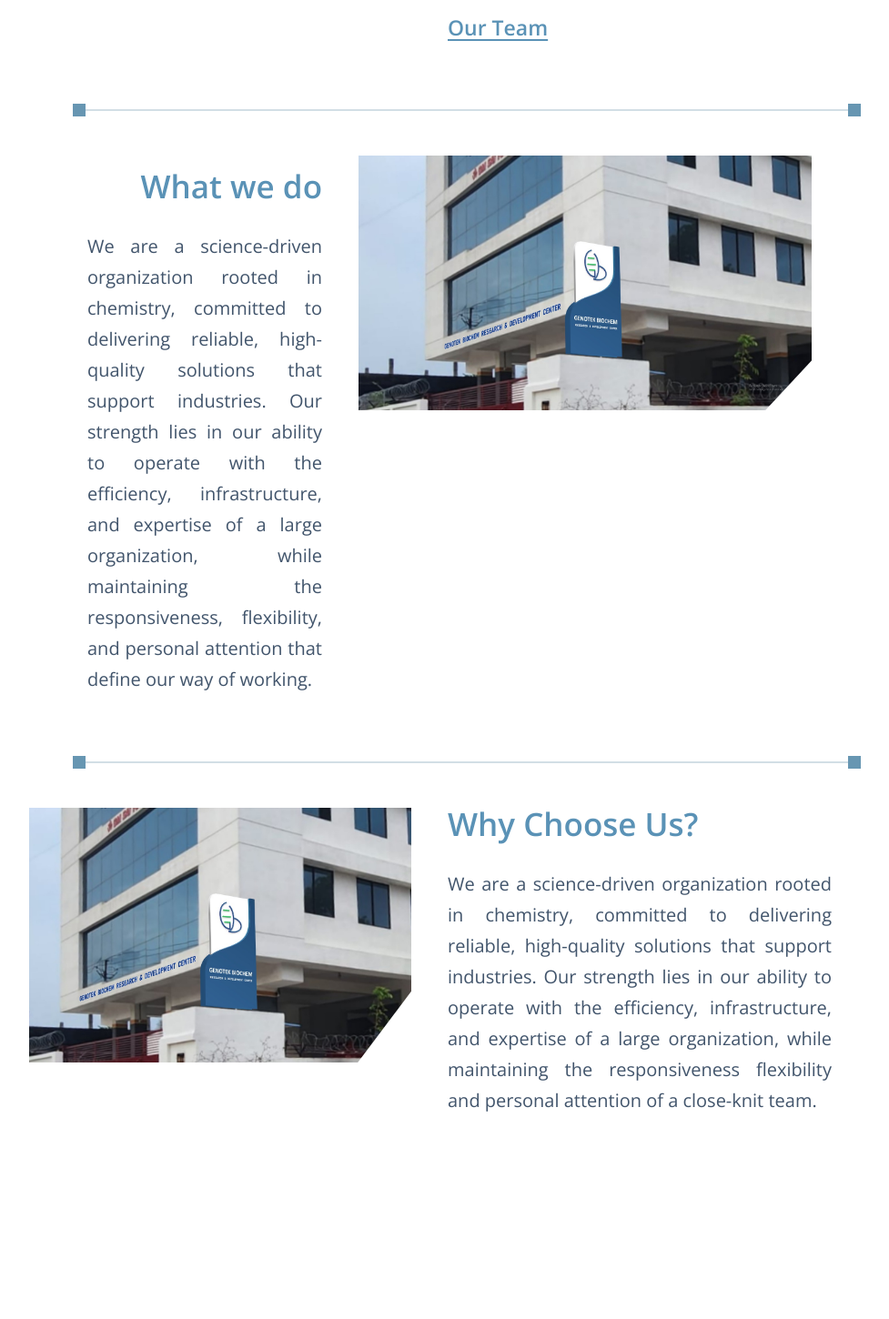
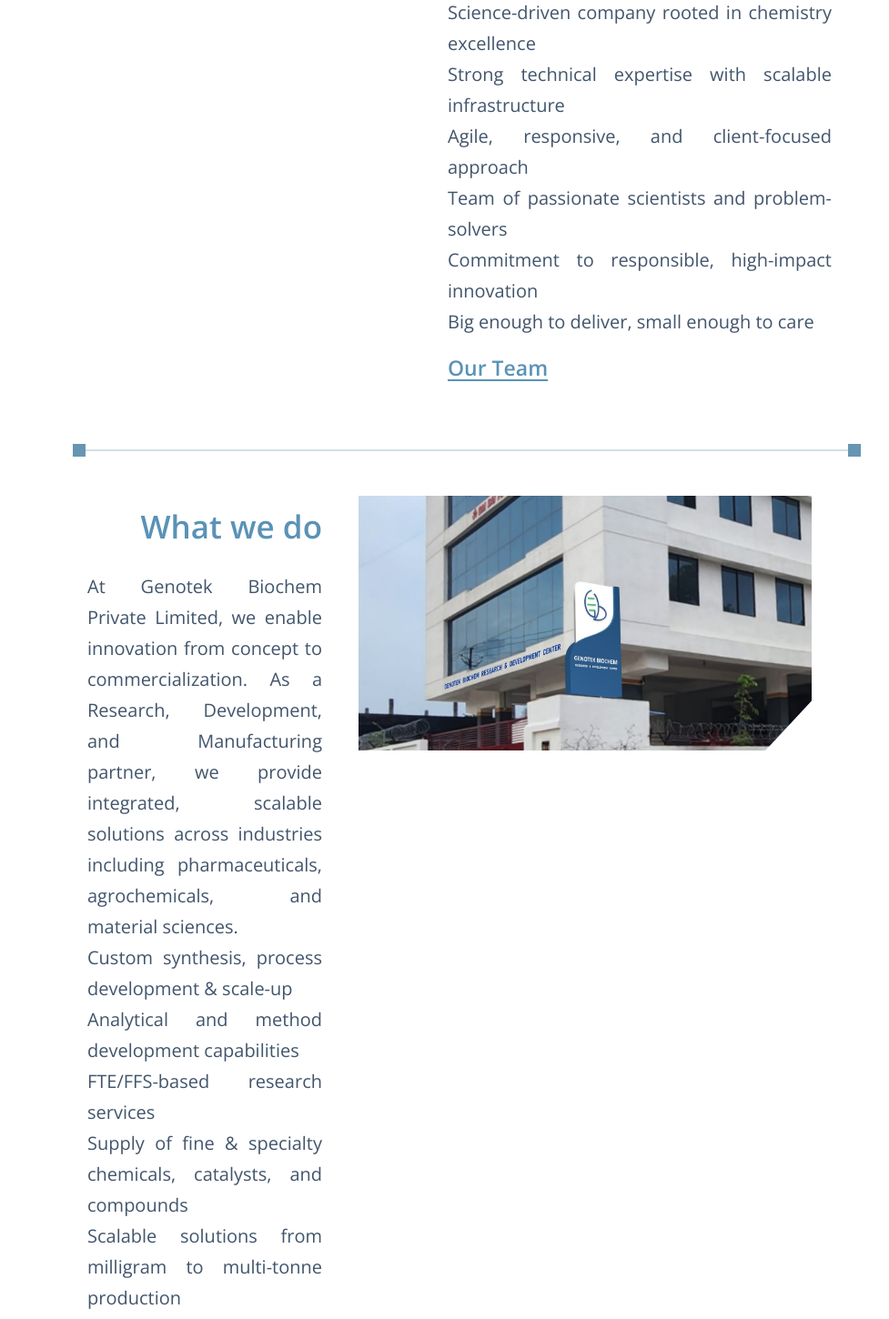
Before and after one commit to darshan1597/Genotek, a React (Vite) app in the folder client/: page /about/story in a window 1280 px wide. Shown: the part 1140-2590 px from the top of the page at 91% size, without its empty margins (258-1235 px from the left). Before the commit the page ends 2487 px from the top, so only its background shows below. Built offline with nearby package versions, Linux system fonts and the light colour scheme; a web font is replaced by a local one.

Commit message:
homr, aboutstory, foot, navconfig.js

```diff
--- a/client/src/pages/AboutStory.jsx
+++ b/client/src/pages/AboutStory.jsx
@@ -68,7 +68,16 @@
                                         Who we are
                                     </h2>
                                     <p className="mt-4 max-w-[900px] text-[16px] leading-[1.7] text-[#42556c] text-left sm:mt-6 sm:text-[18px] md:mt-8 md:text-[20px] md:text-justify">
-                                        We are a science-driven organization rooted in chemistry, committed to delivering reliable, high-quality solutions that support industries. Our strength lies in our ability to operate with the efficiency, infrastructure, and expertise of a large organization, while maintaining the responsiveness, flexibility, and personal attention of a close-knit team.
+                                        At Genotek Biochem Private Limited, we combine scientific capability with a human touch. We balance scale, expertise, and responsiveness to serve our partners better. We are a chemistry-driven organization committed to delivering reliable, high-quality solutions while building meaningful, long-term relationships.
+
+                                            <ul>
+                                                <li type="default">Science-driven company rooted in chemistry excellence</li>
+                                                <li>Strong technical expertise with scalable infrastructure</li>
+                                                <li>Agile, responsive, and client-focused approach</li>
+                                                <li>Team of passionate scientists and problem-solvers</li>
+                                                <li>Commitment to responsible, high-impact innovation</li>
+                                            </ul>
+                                        Big enough to deliver, small enough to care
                                     </p>
                                     <Link to="/about/team">
                                         <p className="mt-4 inline-block text-[18px] font-semibold text-[#5a92b6] underline underline-offset-4 sm:text-[20px] md:text-[23px]" >
@@ -90,8 +99,18 @@
                                     <h2 className="text-[28px] font-semibold leading-none text-[#5a92b6] sm:text-[32px] md:text-[35px]">
                                         What we do
                                     </h2>
-                                    <p className="mx-auto mt-4 max-w-[980px] text-[16px] leading-[1.7] text-[#42556c] text-left sm:mt-6 sm:text-[18px] md:mt-8 md:text-[20px] md:text-justify">
-                                        We are a science-driven organization rooted in chemistry, committed to delivering reliable, high-quality solutions that support industries. Our strength lies in our ability to operate with the efficiency, infrastructure, and expertise of a large organization, while maintaining the responsiveness, flexibility, and personal attention that define our way of working.
+                                    <p className="mt-4 max-w-[900px] text-[16px] leading-[1.7] text-[#42556c] text-left sm:mt-6 sm:text-[18px] md:mt-8 md:text-[20px] md:text-justify">
+                                        At Genotek Biochem Private Limited, we enable innovation from concept to commercialization. As a Research, Development, and Manufacturing partner, we provide integrated, scalable solutions across industries including pharmaceuticals, agrochemicals, and material sciences.
+                                            <ul>
+                                                <li>Custom synthesis, process development & scale-up</li>
+                                                <li>Analytical and method development capabilities</li>
+                                                <li>FTE/FFS-based research services</li>
+                                                <li>Supply of fine & specialty chemicals, catalysts, and compounds</li>
+                                                <li>Scalable solutions from milligram to multi-tonne production</li>
+                                                <li>Focus on green chemistry and sustainable processes</li>
+                                                <li>Collaborative, flexible engagement models with fast turnaround</li>
+                                            </ul>
+                                        Driven by Innovation, defined by quality
                                     </p>
                                 </div>
 
@@ -114,30 +133,6 @@
                                 <span className="absolute right-0 top-1/2 h-[10px] w-[10px] -translate-y-1/2 bg-[#6796b2] sm:h-[12px] sm:w-[12px] md:h-[14px] md:w-[14px]" />
                                 <span className="absolute left-[14px] right-[14px] top-1/2 h-px -translate-y-1/2 bg-[#a5becc]" />
                             </div>
-
-                            <div className="mt-8 grid items-start gap-6 md:mt-10 md:gap-8 lg:grid-cols-[minmax(0,420px)_minmax(0,1fr)] lg:gap-10">
-                                <div
-                                    className="overflow-hidden"
-                                    style={{
-                                        clipPath: 'polygon(0 0, 100% 0, 100% 72%, 86% 100%, 0 100%)',
-                                    }}
-                                >
-                                    <img
-                                        src={WhyChooseUsImage}
-                                        alt="why choose us"
-                                        className="h-[180px] w-full object-cover sm:h-[100px] md:h-[280px]"
-                                    />
-                                </div>
-
-                                <div className="pr-0 lg:pr-8 xl:pr-20">
-                                    <h2 className="text-[28px] font-semibold leading-none text-[#5a92b6] sm:text-[32px] md:text-[35px]">
-                                        Why Choose Us?
-                                    </h2>
-                                    <p className="mt-4 max-w-[900px] text-[16px] leading-[1.7] text-[#42556c] text-left sm:mt-6 sm:text-[18px] md:mt-8 md:text-[20px] md:text-justify">
-                                        We are a science-driven organization rooted in chemistry, committed to delivering reliable, high-quality solutions that support industries. Our strength lies in our ability to operate with the efficiency, infrastructure, and expertise of a large organization, while maintaining the responsiveness flexibility and personal attention of a close-knit team.
-                                    </p>
-                                </div>
-                            </div>
                         </div>
                     </div>
 
--- a/client/src/pages/components/Footer.jsx
+++ b/client/src/pages/components/Footer.jsx
@@ -1,6 +1,7 @@
 import { Link, NavLink } from 'react-router-dom'
 import logo from '../../assets/logo.jpeg'
 import { navItems } from './navConfig'
+import { FaLocationDot } from "react-icons/fa6";
 
 function Footer({ insetForSidebar = true }) {
     const layoutClass = insetForSidebar
@@ -18,13 +19,52 @@
                             className="h-auto w-[230px] object-contain"
                         />
                     </Link>
-                    <p className="mt-4 max-w-[430px] text-[15px] leading-[1.7]">
-                        Science-driven chemistry solutions built with scale, reliability, and personal attention.
-                    </p>
+                    <div className="mt-10 max-w-[430px] text-[15px] leading-[1.7] flex flex-col gap-25">
+                        <div>
+                            <p className="font-bold text-black flex">
+                                <FaLocationDot size={20} /><span className="ml-1">Corporate Office & HQ</span>
+                            </p>
+                            <p className="text-[14px] text-[#607486]">
+                                216, Vardhaman Complex, 10, LBS Marg, Vikhroli West, Mumbai 400083, India
+                            </p>
+                        </div>
+                        <div>
+                            <p className="font-bold text-black flex">
+                                <FaLocationDot size={20} /><span className="ml-1">Research & Development Centre</span>
+                            </p>
+                            <p className="text-[14px] text-[#607486]">
+                                Sub Plot 12, Plot 40, Ramtekdi Industrial Area, TPS II, Hadapsar, Pune 411013, MH, INDIA.
+                            </p>
+                        </div>
+                    </div>
                 </div>
 
                 <div>
-                    <h2 className="text-[16px] font-semibold text-[#214f86]">Quick Links</h2>
+                    <div className="overflow-hidden rounded-[8px] flex flex-col gap-10 mt-18">
+                        <div className='border border-[#bdd4e2]'>
+                            <iframe
+                                title="Genotek Biochem map"
+                                src="https://www.google.com/maps?q=216%2C%20Vardhaman%20Complex%2C%2010%2C%20LBS%20Marg%2C%20Vikhroli%20West%2C%20Mumbai%20400083%2C%20India&output=embed"
+                                className="h-[150px] w-full border-0"
+                                loading="lazy"
+                                referrerPolicy="no-referrer-when-downgrade"
+                            />
+                        </div>
+
+                        <div className='border border-[#bdd4e2]'>
+                            <iframe
+                                title="Genotek Biochem map"
+                                src="https://maps.google.com/maps?q=18.501485,73.918952&z=15&output=embed"
+                                className="h-[150px] w-full border-0"
+                                loading="lazy"
+                                referrerPolicy="no-referrer-when-downgrade"
+                            />
+                        </div>
+
+                    </div>
+                </div>
+                <div>
+                    <h2 className="text-[16px] font-semibold text-[#214f86] mt-18">Quick Links</h2>
                     <div className="mt-4 grid grid-cols-2 gap-x-6 gap-y-2 text-[15px]">
                         {navItems.map((item) => (
                             item.href ? (
@@ -41,18 +81,6 @@
                         ))}
                     </div>
                 </div>
-
-                <div>
-                    <div className="overflow-hidden rounded-[8px] border border-[#bdd4e2]">
-                        <iframe
-                            title="Genotek Biochem map"
-                            src="https://www.google.com/maps?q=216%2C%20Vardhaman%20Complex%2C%2010%2C%20LBS%20Marg%2C%20Vikhroli%20West%2C%20Mumbai%20400083%2C%20India&output=embed"
-                            className="h-[220px] w-full border-0"
-                            loading="lazy"
-                            referrerPolicy="no-referrer-when-downgrade"
-                        />
-                    </div>
-                </div>
             </div>
 
             <div className="border-t border-[#d6e4ed] px-4 pt-4 text-[13px] text-[#607486] md:px-8 lg:px-6 xl:px-10">
--- a/client/src/pages/components/navConfig.js
+++ b/client/src/pages/components/navConfig.js
@@ -10,4 +10,5 @@
 export const aboutSubmenuItems = [
   { href: '/about/story', label: 'The Genotek Story' },
   { href: '/about/team', label: 'The Genotek Team' },
+  { href: '/about/why-genotek', label: 'Why Genotek' },
 ]
```
